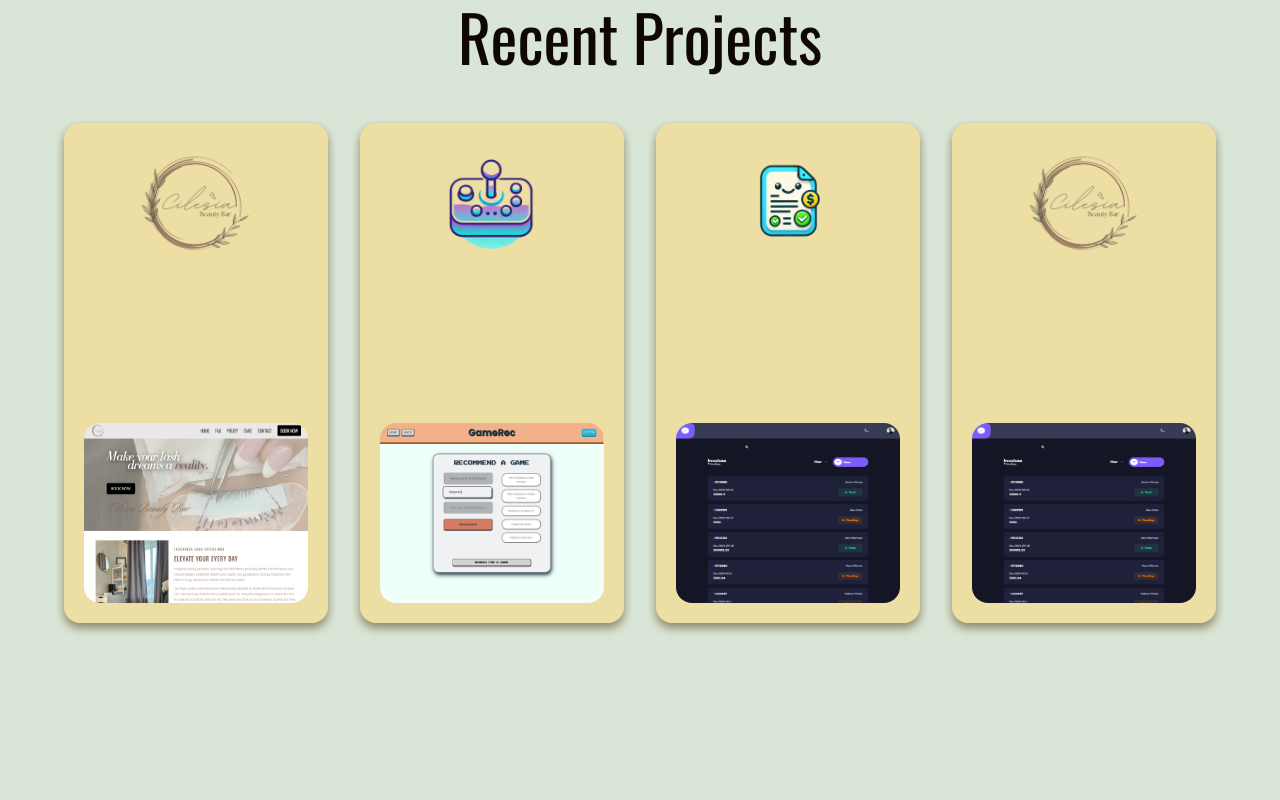
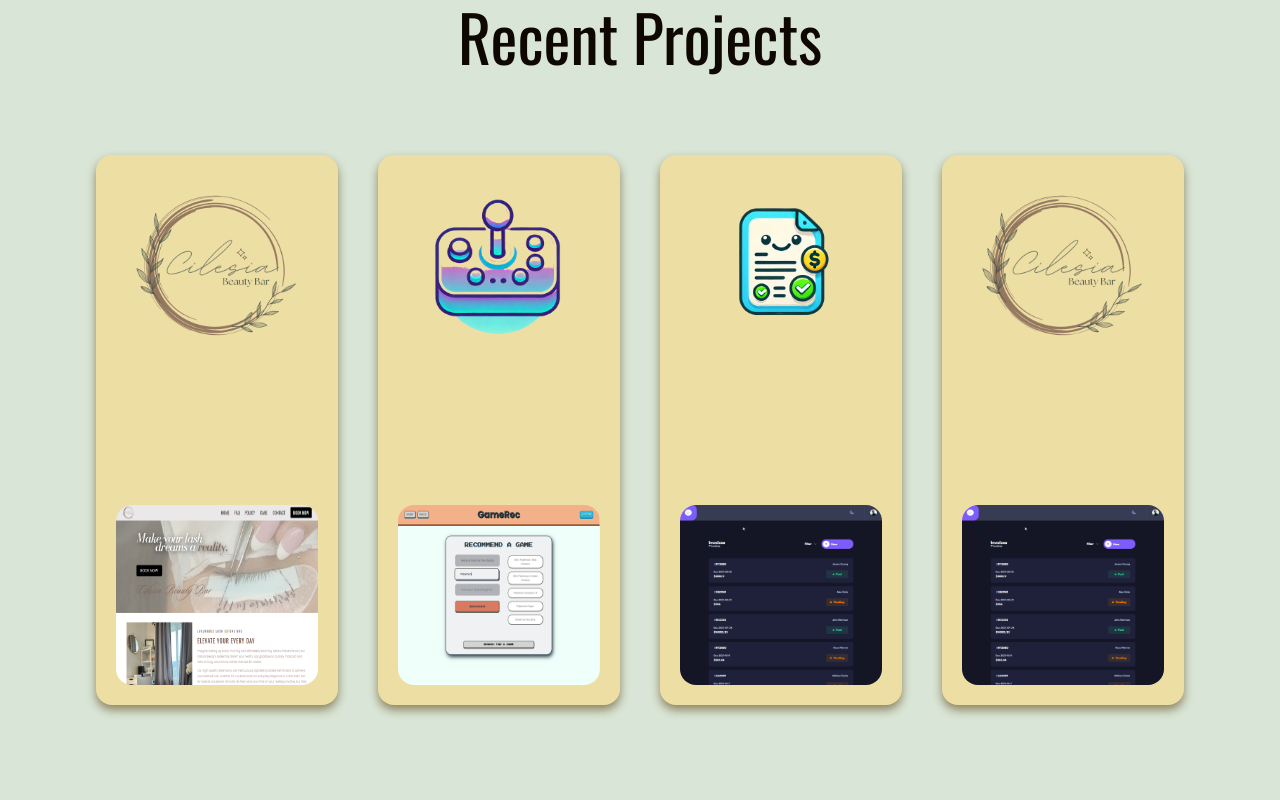
Before and after one commit to eosook/portfolio, a React (Vite) app: page / in a window 1280 px wide. Shown: the part 980-1780 px from the top of the page. Built offline with nearby package versions, Linux system fonts and the light colour scheme.

Commit message:
change layout of project section

```diff
--- a/src/components/Header/Header.scss
+++ b/src/components/Header/Header.scss
@@ -70,10 +70,11 @@
       display: flex;
       list-style-type: none;
       gap: 2rem;
-      margin: 0 1rem 0 3rem;
+      margin: 0 1rem 0 9rem;
     }
     @include desktop{
       gap: 4rem;
+      margin: 0 1rem 0 11rem;
     }
 
     &-item {
--- a/src/components/Projects/ProjectCard/ProjectCard.jsx
+++ b/src/components/Projects/ProjectCard/ProjectCard.jsx
@@ -41,12 +41,12 @@ export default function ProjectCard({
     if (isMobile) {
       cardVariants = {
         expanded: {
-          width: "100vw",
+          width: "85dvw",
           height: "600px",
           borderRadius: 24,
           position: ["relative", "absolute", "relative"],
         },
-        collapsed: { width: "160px", height: "160px", borderRadius: 16 },
+        collapsed: { width: "90%", height: "150px", borderRadius: 16 },
       };
     } else if (isTablet) {
       cardVariants = {
@@ -74,7 +74,7 @@ export default function ProjectCard({
         },
         collapsed: {
           width: "300px",
-          height: "500px",
+          height: "550px",
           borderRadius: 16,
           position: "relative",
         },
@@ -101,9 +101,9 @@ export default function ProjectCard({
             }
           }}
           variants={cardVariants}
-          initial={{}}
+          initial={{ }}
           animate={selectedWork == projectNumber ? "expanded" : "collapsed"}
-          exit={{}}
+          exit={{ }}
           transition={{
             visualDuration: 0.75,
             times: [0, 0.5, 1],
@@ -125,7 +125,7 @@ export default function ProjectCard({
                 }
               : ""
           }
-          whileTap={{ scale: 0.9 }}
+          whileTap={{ scale: 0.95 }}
         >
           <img
             className={
@@ -165,9 +165,9 @@ export default function ProjectCard({
               : "project-card"
           }
           layout
-          initial={{ scale: 0, opacity: 1, padding: 0 }}
-          animate={{ scale: 1, display: "none", opacity: 0, padding: 0 }}
-          exit={{scale: 0, display: "none", opacity: 0, padding: 0}}
+          initial={{ scale: 1, opacity: 1, padding: 0 }}
+          animate={{ scale: 1, opacity: 0, padding: 0, display: "none" }}
+          exit={{}}
           onAnimationComplete={() => mobileClose()}
           transition={{ duration: 0.25, ease: "easeInOut" }}
         ></motion.div>
--- a/src/components/Projects/ProjectCard/ProjectCard.scss
+++ b/src/components/Projects/ProjectCard/ProjectCard.scss
@@ -15,6 +15,11 @@ $work-container-background: rgb(78, 217, 255);
   flex-direction: column;
   justify-content: space-between;
   box-shadow: 0px 5px 10px color-mix(in srgb, var(--primary) 60%, black);
+  overflow: hidden;
+
+  @include tablet{
+    margin: 0 auto;
+  }
 
   &__expanded{
     padding: $padding-l;
@@ -25,13 +30,14 @@ $work-container-background: rgb(78, 217, 255);
   }
 
   &__remove{
+    display: none;
     padding: 0;
     margin: 0;
   }
   &__back-arrow{
     filter: brightness(0) invert(1);
     display: block;
-    margin: -52px 0 32px;
+    margin: 0 0 -48px;
 
     @include tablet{
       margin: 0 0 -24px ;
@@ -101,7 +107,15 @@ $work-container-background: rgb(78, 217, 255);
       width: 120px;
       height: 120px;
     }
+    @include desktop{
+      width: 180px;
+      height: 180px;
+    }
 
+    &--expanded{
+      width: 120px;
+      height: 120px;
+    }
     &--remove{
       display: none;
     }
@@ -135,11 +149,16 @@ $work-container-background: rgb(78, 217, 255);
     height: 180px;
     border-radius: 16px;
     margin: 0 auto;
+    display: none;
+    @include tablet{
+      display: block;
+    }
 
     &-expanded{
       margin: 2rem auto 0;
       width: 100%;
       height: auto;
+      display: block;
 
       @include tablet{
         width: 550px;
--- a/src/components/Projects/ProjectCard/ProjectCardContent.jsx
+++ b/src/components/Projects/ProjectCard/ProjectCardContent.jsx
@@ -24,7 +24,7 @@ export default function ProjectCardContent({
       <div className="project-card__content">
         <div className="project-card__content-top">
           <img
-            className="project-card__logo"
+            className="project-card__logo project-card__logo--expanded"
             src={logo}
             alt={`${title} logo`}
           />
--- a/src/components/Projects/ProjectCard/ProjectCardImage.jsx
+++ b/src/components/Projects/ProjectCard/ProjectCardImage.jsx
@@ -8,11 +8,11 @@ export default function ProjectCardImage({ image, expanded, isMobile, isTablet }
 
   if(isMobile){
     imageAnimation = {
-      moveUp: { translateY: -150, transition: { type: "spring", dampness: 0.2, bounce: 0.25, duration: 0.5 } },
+      moveUp: { translateY: -220, transition: { type: "spring", dampness: 0.2, bounce: 0.25, duration: 0.5 } },
     }
   } else if (isTablet){
     imageAnimation = {
-      moveUp: { translateY: -300, transition: { type: "spring", dampness: 0.2, bounce: 0.25, duration: 0.5 } },
+      moveUp: { translateY: -330, transition: { type: "spring", dampness: 0.2, bounce: 0.25, duration: 0.5 } },
     }
   } else {
     imageAnimation = {
--- a/src/components/Projects/Projects.scss
+++ b/src/components/Projects/Projects.scss
@@ -14,32 +14,37 @@
   padding: 6rem 1rem 2rem;
 
   @include tablet {
-    height: calc(100dvh);
+    min-height: calc(100dvh);
     padding: 8rem 4rem;
   }
   &__header {
     @include sectionTitle;
     text-align: center;
     color: var(--font-primary);
-
-    @include tablet{
-    }
-    @include desktop{
-    }
   }
 
   &__section {
-    display: flex;
-    flex-wrap: wrap;
+    display: grid;
+    grid-template-columns: 1fr 1fr;
+    grid-template-rows: auto;
+    align-self: center;
+    justify-self: center;
     margin: 0 auto;
     gap: 1rem;
+    padding: 1rem;
     @include tablet {
-      flex-wrap: nowrap;
-      gap: 1rem;
+      display: flex;
+      justify-content: center;
+      flex-wrap: wrap;
+      padding: 2rem;
+      gap: 2rem;
     }
     @include desktop{
-        gap: 2rem;
-        max-width: 1400px;
+      display: flex;
+      justify-content: center;
+      gap: 2.5rem;
+      flex-wrap: nowrap;
+      max-width: 1400px;
     }
   }
 
```
